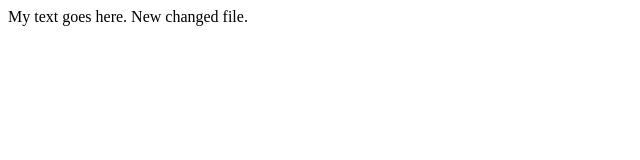
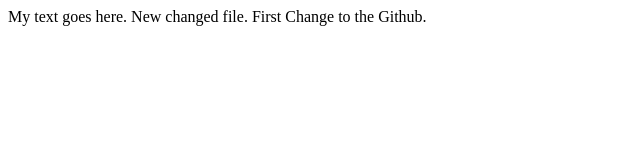
Before and after one commit to sumai7m/git-demo, a plain HTML site: page web/index.html in a window 1280 px wide. Shown: the whole page, without its empty margins (0-640 px from the left). Drawn offline with Linux system fonts and the light colour scheme.

Commit message:
Updating indexpage for Github

```diff
--- a/web/index.html
+++ b/web/index.html
@@ -7,6 +7,7 @@
 <body>
 
     My text goes here. New changed file.
+    First Change to the Github.
 
 </body>
 
```
